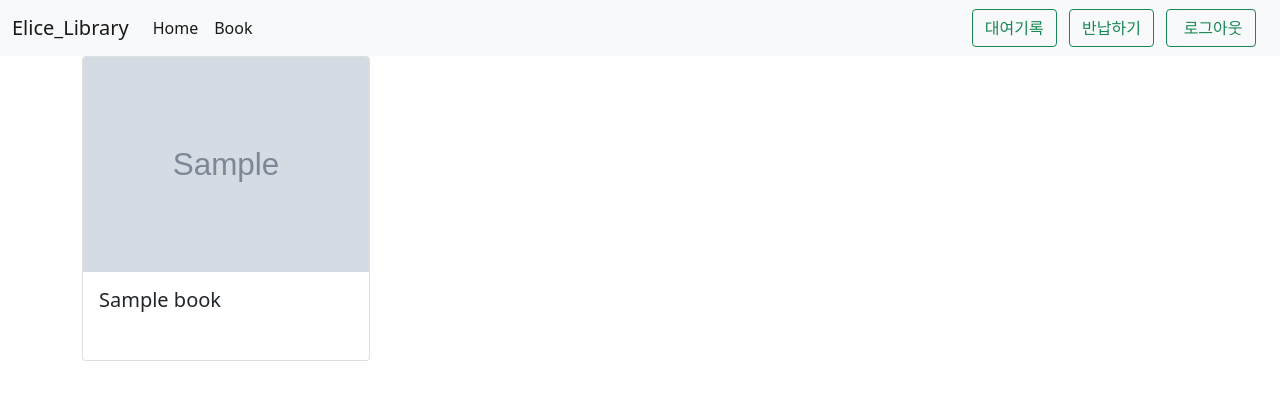
After one commit to HyunAm0225/elice_library, a Flask app: page /book/rent_list in a window 1280 px wide. The commit adds this page. Shown: the top 400 px of the page. Run offline with Flask 2, Linux system fonts and the light colour scheme; the visitor is signed in with stand-in values (Sample User, id 1); tables that the repository leaves empty hold one stand-in row (values such as "Sample post"); grey boxes marked "Sample" are stand-in pictures; parts of the project's set-up code (start-up, migrations or seed data) failed here and were passed over; some libraries are stand-ins or nearby versions.

Commit message:
1.6 반납, 대출기능 구현 및 대여기록, 반납하기 페이지 구현

```diff
--- a/elice/forms.py
+++ b/elice/forms.py
@@ -6,7 +6,7 @@ from wtforms.validators import DataRequired, Length, EqualTo, Email
 
 
 class UserCreateForm(FlaskForm):
-    fullname = StringField('사용자이름', validators=[DataRequired(), Length(min=2, max=25)])
+    username = StringField('사용자이름', validators=[DataRequired(), Length(min=2, max=25)])
     password1 = PasswordField('비밀번호', validators=[
         DataRequired(), EqualTo('password2', '비밀번호가 일치하지 않습니다')])
     password2 = PasswordField('비밀번호확인', validators=[DataRequired()])
--- a/elice/models.py
+++ b/elice/models.py
@@ -47,7 +47,7 @@ class Rental(db.Model):
     user_id = db.Column(db.Integer, db.ForeignKey('user.id'), nullable=False)
     book = db.relationship('Book', backref=db.backref('rent_set'))
     user = db.relationship('User', backref=db.backref('rent_set'))
-    rent_date = db.Column(db.DateTime, nullable=False, default=datetime.today().date())
+    rent_date = db.Column(db.DateTime, nullable=False, default=datetime.now)
     return_date = db.Column(db.DateTime, nullable=True, default=None)
 
 
--- a/elice/templates/base/base.html
+++ b/elice/templates/base/base.html
@@ -30,7 +30,7 @@
   {# navbar 구현 #}
   <nav class="navbar navbar-expand-lg navbar-light bg-light">
     <div class="container-fluid">
-      <a class="navbar-brand" href="#">Navbar</a>
+      <a class="navbar-brand" href={{ url_for('book.index') }}>Elice_Library</a>
       <button
         class="navbar-toggler"
         type="button"
@@ -54,13 +54,13 @@
         <ul class="nav navbar-nav navbar-right">
         {% if g.user %}
           <li>
-            <a href="#" class="btn btn-outline-success"
-              ><span class="fas fa-user"></span>대여하기</a
+            <a href="{{ url_for('book.rent_list') }}" class="btn btn-outline-success"
+              ><span class="fas fa-user"></span>대여기록</a
             >
           </li>
           <li>&nbsp;&nbsp;&nbsp;</li>
           <li>
-            <a href="#" class="btn btn-outline-success"
+            <a href="{{ url_for('book.return_list') }}" class="btn btn-outline-success"
               ><span class="fas fa-user"></span>반납하기</a
             >
           </li>
--- /dev/null
+++ b/elice/templates/book/rent_list.html
@@ -0,0 +1,20 @@
+{% extends "base/base.html" %} {% block content %}
+
+<div class="container">
+  <div class="row row-cols-1 row-cols-md-3 g-4">
+    {% for book_rental in book_rentals %}
+    <div class="col">
+      <div class="card" style="width: 18rem">
+        <img src="{{ book_rental.book.img_url }}" class="card-img-top" alt="..." />
+        <div class="card-body">
+          <h5 class="card-title">{{ book_rental.book.book_name }}</h5>
+        </div>
+        {# 대여날짜 : {{ book_rental.rent_date.strftime('%Y-%m-%d') }} #}
+        <br />
+        {# 반납날짜 : {{ book_rental.return_date.strftime('%Y-%m-%d') }} #}
+      </div>
+    </div>
+    {% endfor %}
+  </div>
+</div>
+{% endblock %}
--- a/elice/views/book.py
+++ b/elice/views/book.py
@@ -2,6 +2,7 @@ from flask import Blueprint
 from flask import request, render_template, session, url_for, redirect, jsonify
 from elice.models import Book, Rental
 from elice import db
+from datetime import datetime
 
 bp = Blueprint('book', __name__, url_prefix='/book')
 
@@ -32,3 +33,30 @@ def rent(book_id):
         return redirect(url_for('book.index'))
     else:
         return "책의 재고가 부족합니다."
+
+
+@bp.route('/rent_list', methods=["GET"])
+def rent_list():
+    user_id = session['user_id']
+    book_rentals = Rental.query.filter_by(user_id=user_id).all()
+    return render_template('book/rent_list.html', book_rentals=book_rentals)
+
+
+@bp.route('/return_list', methods=['GET', 'POST'])
+def return_list():
+    user_id = session['user_id']
+    if request.method == "GET":
+        book_rentals = Rental.query.filter_by(user_id=user_id).all()
+        not_return_book_list = []
+        for book_rental in book_rentals:
+            if book_rental.return_date is None:
+                not_return_book_list.append(book_rental)
+        return render_template('book/return_list.html', return_book_list=not_return_book_list)
+    elif request.method == "POST":
+        book_id = request.form.get("book_id")
+        book = Book.query.filter_by(id=book_id).first()
+        book.stock += 1
+        book_rental = Rental.query.filter_by(user_id=user_id, book_id=book_id, return_date=None).first()
+        book_rental.return_date = datetime.now()
+        db.session.commit()
+        return redirect(url_for('book.return_list'))
```
Also changed, not shown: elice/templates/book/return_list.html (added, +21 -0 lines).
